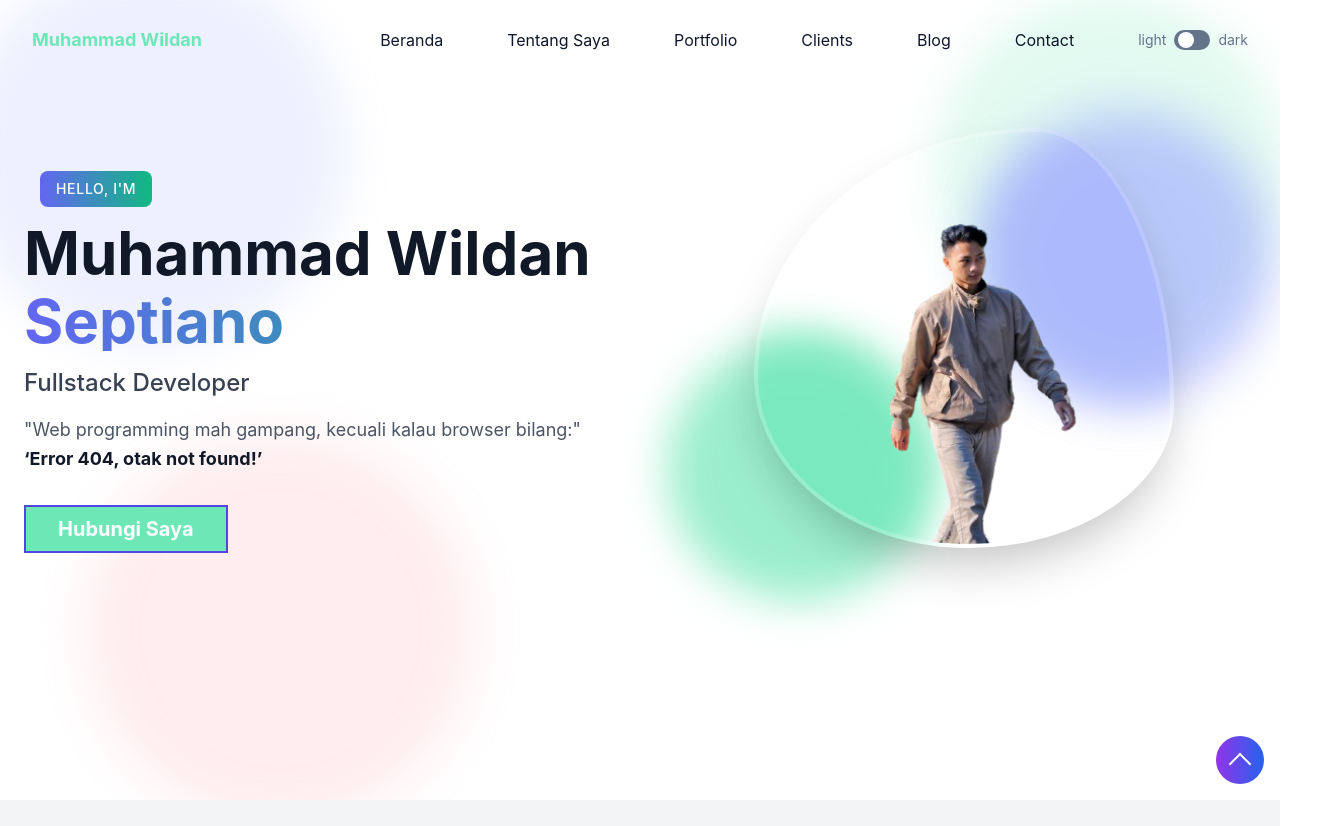
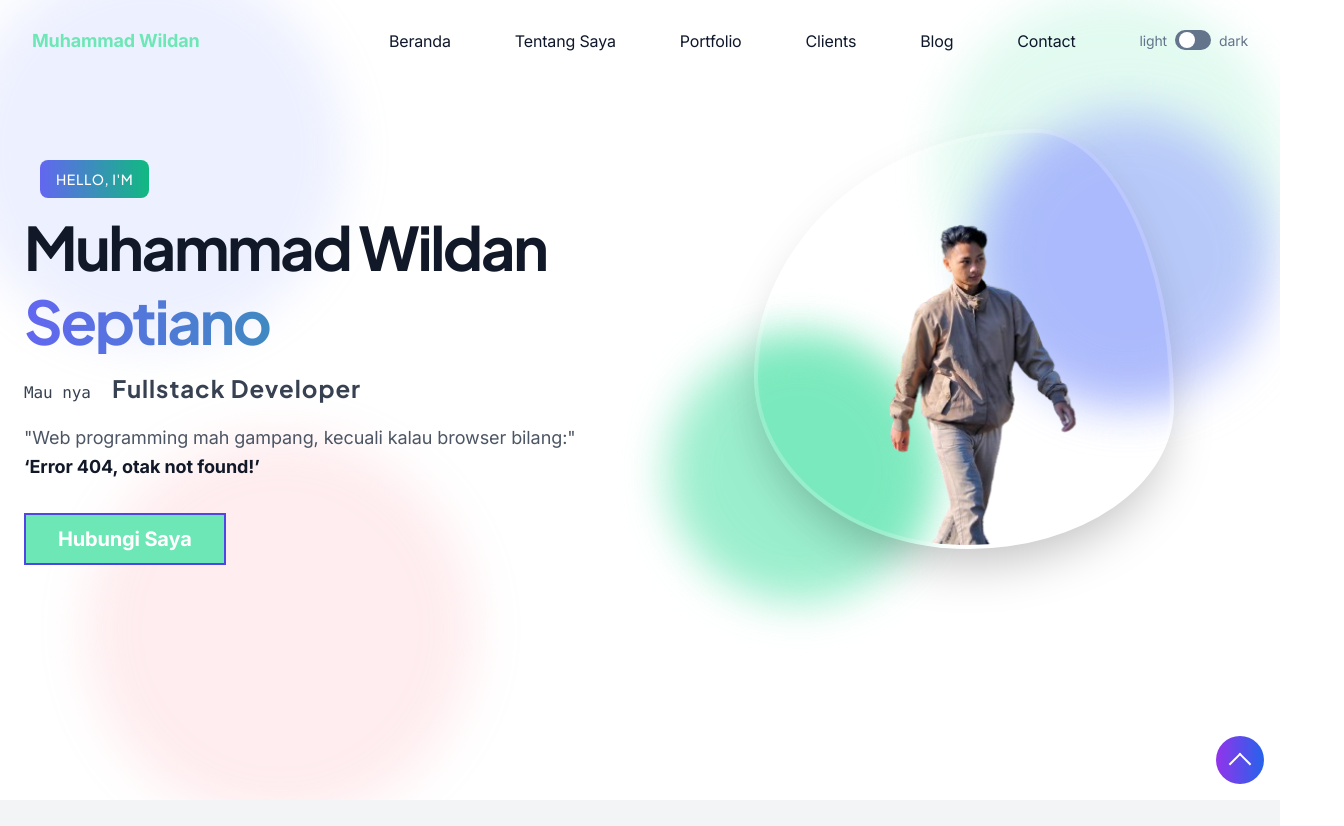
Before and after one commit to wildan-se/my-portfolio, a website: page index.html in a window 1280 px wide. Shown: the top 826 px of the page, 1344 px wide, since content can reach past the window. Drawn offline with nearby package versions, Linux system fonts and the light colour scheme.

```diff
--- a/index.html
+++ b/index.html
@@ -6,6 +6,12 @@
   <meta http-equiv="X-UA-Compatible" content="IE=edge" />
   <meta name="viewport" content="width=device-width, initial-scale=1.0" />
   <title>portfolio wildan</title>
+  <!-- Google Fonts - Add these lines -->
+  <link rel="preconnect" href="https://fonts.googleapis.com">
+  <link rel="preconnect" href="https://fonts.gstatic.com" crossorigin>
+  <link
+    href="https://fonts.googleapis.com/css2?family=Inter:wght@300;400;500;600;700;800;900&family=Plus+Jakarta+Sans:wght@300;400;500;600;700;800&display=swap"
+    rel="stylesheet">
   <link href="/dist/output.css" rel="stylesheet" />
   <script src="https://cdnjs.cloudflare.com/ajax/libs/gsap/3.12.2/gsap.min.js"></script>
   <script src="https://cdnjs.cloudflare.com/ajax/libs/gsap/3.12.2/ScrollTrigger.min.js"></script>
@@ -93,7 +99,7 @@
     </div>
 
 
-    <div class="container relative px-6 pt-28 mx-auto lg:pt-40">
+    <div class="container relative px-6 mx-auto pt-28 lg:pt-40">
       <div class="flex flex-col items-center justify-between gap-16 lg:flex-row">
 
         <div class="w-full space-y-8 text-center lg:w-1/2 lg:text-left">
@@ -116,8 +122,8 @@
             </h1>
 
             <h2
-              class="text-xl font-medium text-gray-700 lg:text-2xl dark:text-gray-300 animate-fade-in-up animation-delay-400">
-              Fullstack Developer
+              class="text-xl font-bold tracking-wider text-gray-700 lg:text-2xl dark:text-gray-300 animate-fade-in-up animation-delay-400">
+              <p class="inline-block mr-4 font-mono text-base ">Mau nya</p> Fullstack Developer
             </h2>
 
             <p class="text-lg leading-relaxed text-gray-600 dark:text-gray-400 animate-fade-in-up animation-delay-600">
@@ -160,10 +166,8 @@
               <div class="relative group">
                 <!-- Image Container with proper aspect ratio -->
                 <div class="relative w-80 h-80 md:w-96 md:h-96 lg:w-[420px] lg:h-[420px]">
-                  <img src="dist/img/img1.png" alt="Muhammad Wildan Septiano" class="object-cover w-full h-full transition-all duration-500  shadow-2xl
-               group-hover:scale-105 group-hover:shadow-3xl
-               border-4 border-white/20 dark:border-slate-700/50
-               backdrop-blur-sm fancy-blob hover:animate-borderBlob">
+                  <img src="dist/img/img1.png" alt="Muhammad Wildan Septiano"
+                    class="object-cover w-full h-full transition-all duration-500 border-4 shadow-2xl group-hover:scale-105 group-hover:shadow-3xl border-white/20 dark:border-slate-700/50 backdrop-blur-sm fancy-blob hover:animate-borderBlob">
 
 
                 </div>
@@ -317,11 +321,12 @@
               <div
                 class="absolute inset-0 flex flex-col items-center justify-center p-3 text-white transition-opacity duration-300 rounded-lg opacity-0 bg-slate-900/80 dark:bg-slate-700/90 group-hover:opacity-100">
                 <h3 class="text-xl font-semibold text-indigo-200 sm:text-sm dark:text-rose-300">E-Commerce</h3>
-                <p class="text-center sm:text-sm text-slate-100 dark:text-slate-300">
+                <p class="text-center text-sm text-slate-100 dark:text-slate-300">
                   Membuat platform e-commerce sederhana memakai teknologi MEVN dengan desain yang ramah pengguna dan
                   fungsionalitas yang sesuai.
                 </p>
               </div>
+
             </div>
           </div>
         </div>
--- a/src/input.css
+++ b/src/input.css
@@ -2,8 +2,119 @@
 @tailwind components;
 @tailwind utilities;
 
-body {
-  font-family: "Inter", sans-serif;
+/* Enhanced Typography */
+@layer base {
+  html {
+    font-family: "Inter", "Plus Jakarta Sans", system-ui, -apple-system,
+      BlinkMacSystemFont, "Segoe UI", Roboto, "Helvetica Neue", Arial,
+      "Noto Sans", sans-serif;
+    font-feature-settings: "cv11", "ss01";
+    font-variation-settings: "opsz" 32;
+  }
+
+  body {
+    font-family: "Inter", "Plus Jakarta Sans", sans-serif;
+    line-height: 1.7;
+    font-weight: 400;
+    letter-spacing: -0.01em;
+    text-rendering: optimizeLegibility;
+    -webkit-font-smoothing: antialiased;
+    -moz-osx-font-smoothing: grayscale;
+  }
+
+  /* Headings with better typography */
+  h1,
+  h2,
+  h3,
+  h4,
+  h5,
+  h6 {
+    font-family: "Plus Jakarta Sans", "Inter", sans-serif;
+    font-weight: 700;
+    line-height: 1.2;
+    letter-spacing: -0.02em;
+  }
+
+  h1 {
+    font-size: clamp(2.5rem, 5vw, 4rem);
+    font-weight: 800;
+    letter-spacing: -0.04em;
+  }
+
+  h2 {
+    font-size: clamp(2rem, 4vw, 3rem);
+    font-weight: 700;
+    letter-spacing: -0.03em;
+  }
+
+  h3 {
+    font-size: clamp(1.5rem, 3vw, 2rem);
+    font-weight: 600;
+  }
+
+  /* Better paragraph typography */
+  p {
+    font-family: "Inter", sans-serif;
+    line-height: 1.7;
+    font-weight: 400;
+    letter-spacing: -0.005em;
+  }
+
+  /* Code and monospace fonts */
+  code,
+  pre {
+    font-family: "JetBrains Mono", "Fira Code", Consolas, "Liberation Mono",
+      Menlo, Courier, monospace;
+  }
+}
+
+/* Custom font weight utilities */
+@layer utilities {
+  .font-light {
+    font-weight: 300;
+  }
+  .font-normal {
+    font-weight: 400;
+  }
+  .font-medium {
+    font-weight: 500;
+  }
+  .font-semibold {
+    font-weight: 600;
+  }
+  .font-bold {
+    font-weight: 700;
+  }
+  .font-extrabold {
+    font-weight: 800;
+  }
+  .font-black {
+    font-weight: 900;
+  }
+
+  /* Better text spacing */
+  .text-tight {
+    letter-spacing: -0.02em;
+  }
+  .text-normal {
+    letter-spacing: -0.01em;
+  }
+  .text-wide {
+    letter-spacing: 0.02em;
+  }
+
+  /* Font display utilities */
+  .font-display {
+    font-family: "Plus Jakarta Sans", sans-serif;
+    font-weight: 700;
+    letter-spacing: -0.03em;
+  }
+
+  .font-body {
+    font-family: "Inter", sans-serif;
+    font-weight: 400;
+    letter-spacing: -0.01em;
+  }
 }
 
 .navbar-fixed {
--- a/tailwind.config.js
+++ b/tailwind.config.js
@@ -15,6 +15,31 @@
       screens: {
         "2xl": "1320px",
       },
+      fontFamily: {
+        sans: ["Inter", "Plus Jakarta Sans", "system-ui", "sans-serif"],
+        display: ["Plus Jakarta Sans", "Inter", "sans-serif"],
+        body: ["Inter", "system-ui", "sans-serif"],
+        mono: ["JetBrains Mono", "Fira Code", "Consolas", "monospace"],
+      },
+      fontSize: {
+        xs: ["0.75rem", { lineHeight: "1.5" }],
+        sm: ["0.875rem", { lineHeight: "1.6" }],
+        base: ["1rem", { lineHeight: "1.7" }],
+        lg: ["1.125rem", { lineHeight: "1.7" }],
+        xl: ["1.25rem", { lineHeight: "1.6" }],
+        "2xl": ["1.5rem", { lineHeight: "1.5" }],
+        "3xl": ["1.875rem", { lineHeight: "1.4" }],
+        "4xl": ["2.25rem", { lineHeight: "1.3" }],
+        "5xl": ["3rem", { lineHeight: "1.2" }],
+        "6xl": ["3.75rem", { lineHeight: "1.1" }],
+      },
+      letterSpacing: {
+        tighter: "-0.04em",
+        tight: "-0.02em",
+        normal: "-0.01em",
+        wide: "0.02em",
+        wider: "0.04em",
+      },
     },
   },
   plugins: [],
```
Also changed, not shown: dist/js/script.js, dist/output.css.
